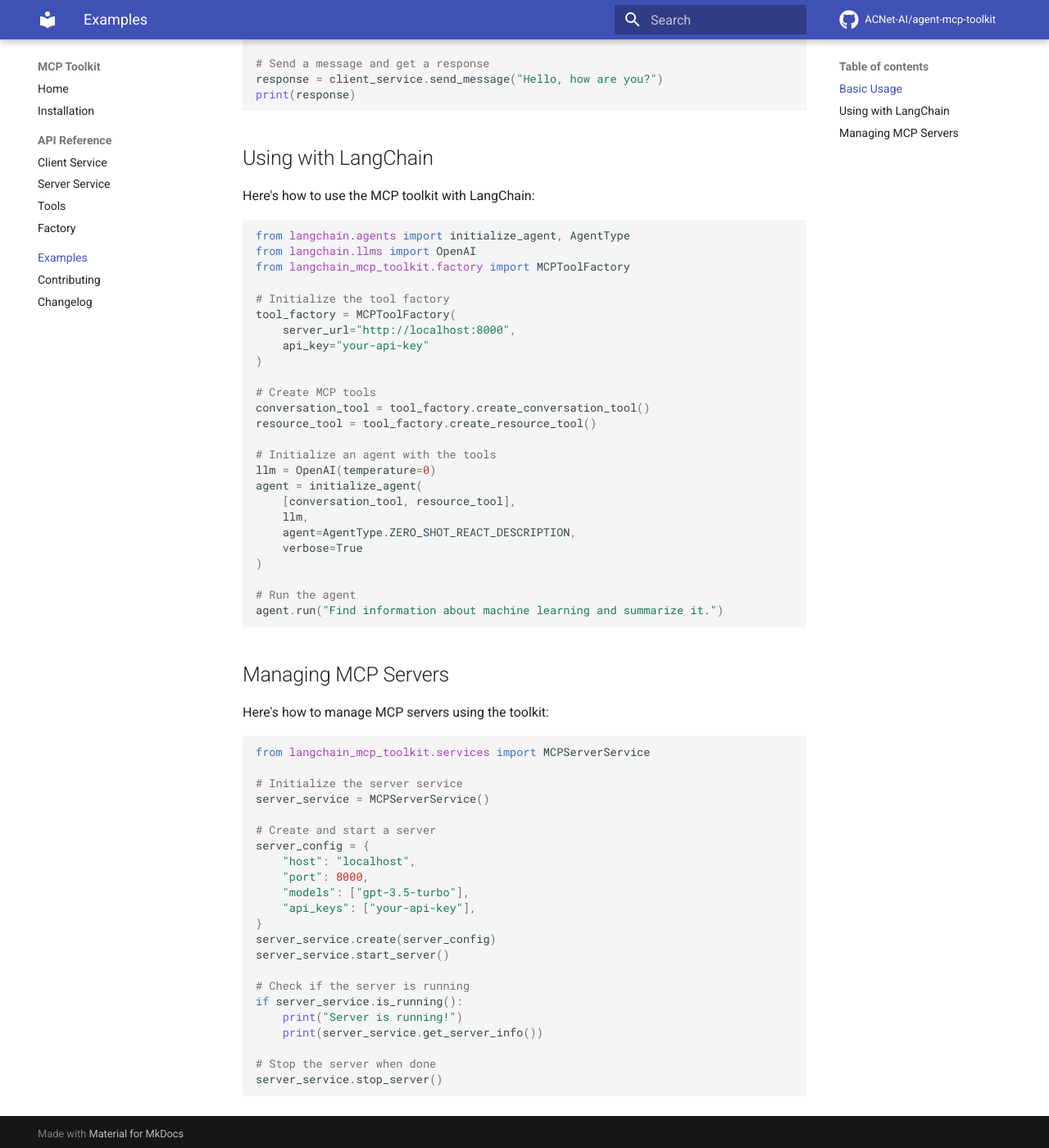
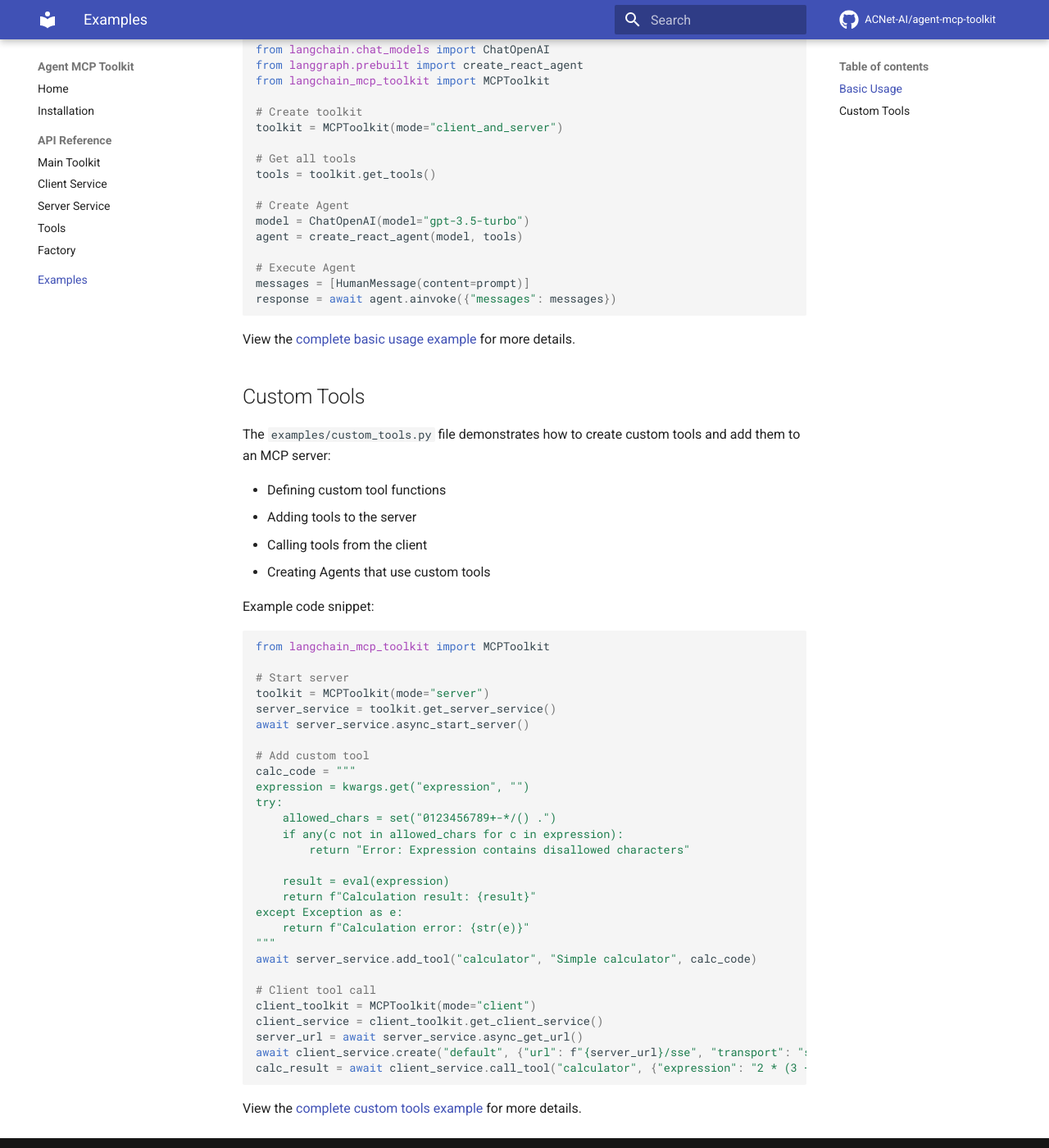
Before and after one commit to ACNet-AI/agent-mcp-toolkit, an MkDocs documentation site: the page built from docs/examples.md, in a window 1280 px wide and 1400 px high, scrolled down 507 px. Shown: the whole window at 82% size. Built offline with MkDocs 1.6.1 and Material for MkDocs 9.7.7, drawn with Linux system fonts in a browser that asks for light colours; comment, search, counter and statistics services are not loaded; some of the changed text lies outside the part shown.

Commit message:
Standardize documentation and naming

````diff
--- a/docs/examples.md
+++ b/docs/examples.md
@@ -1,86 +1,80 @@
 # Usage Examples
+
+This project contains complete example code located in the `examples` directory:
 
 ## Basic Usage
 
-Here's a basic example of using the MCP toolkit to connect to an MCP server and send a message:
+The `examples/basic_usage.py` file demonstrates the basic functionality of Agent MCP Toolkit, including:
+
+- Creating server and client tools
+- Initializing MCPToolkit in different modes
+- Integrating tools with LangChain and LangGraph
+- Creating and using Agents
+
+Example code snippet:
 
 ```python
-from langchain_mcp_toolkit.services import MCPClientService
+from langchain.chat_models import ChatOpenAI
+from langgraph.prebuilt import create_react_agent
+from langchain_mcp_toolkit import MCPToolkit
 
-# Initialize the client service
-client_service = MCPClientService()
+# Create toolkit
+toolkit = MCPToolkit(mode="client_and_server")
 
-# Create a client and connect to the server
-client_service.create(
-    server_url="http://localhost:8000",
-    api_key="your-api-key"
-)
+# Get all tools
+tools = toolkit.get_tools()
 
-# Start a new conversation
-conversation_id = client_service.start_conversation()
+# Create Agent
+model = ChatOpenAI(model="gpt-3.5-turbo")
+agent = create_react_agent(model, tools)
 
-# Send a message and get a response
-response = client_service.send_message("Hello, how are you?")
-print(response)
+# Execute Agent
+messages = [HumanMessage(content=prompt)]
+response = await agent.ainvoke({"messages": messages})
 ```
 
-## Using with LangChain
+View the [complete basic usage example](https://github.com/ACNet-AI/agent-mcp-toolkit/blob/main/examples/basic_usage.py) for more details.
 
-Here's how to use the MCP toolkit with LangChain:
+## Custom Tools
+
+The `examples/custom_tools.py` file demonstrates how to create custom tools and add them to an MCP server:
+
+- Defining custom tool functions
+- Adding tools to the server
+- Calling tools from the client
+- Creating Agents that use custom tools
+
+Example code snippet:
 
 ```python
-from langchain.agents import initialize_agent, AgentType
-from langchain.llms import OpenAI
-from langchain_mcp_toolkit.factory import MCPToolFactory
+from langchain_mcp_toolkit import MCPToolkit
 
-# Initialize the tool factory
-tool_factory = MCPToolFactory(
-    server_url="http://localhost:8000",
-    api_key="your-api-key"
-)
+# Start server
+toolkit = MCPToolkit(mode="server")
+server_service = toolkit.get_server_service()
+await server_service.async_start_server()
 
-# Create MCP tools
-conversation_tool = tool_factory.create_conversation_tool()
-resource_tool = tool_factory.create_resource_tool()
+# Add custom tool
+calc_code = """
+expression = kwargs.get("expression", "")
+try:
+    allowed_chars = set("0123456789+-*/() .")
+    if any(c not in allowed_chars for c in expression):
+        return "Error: Expression contains disallowed characters"
 
-# Initialize an agent with the tools
-llm = OpenAI(temperature=0)
-agent = initialize_agent(
-    [conversation_tool, resource_tool],
-    llm,
-    agent=AgentType.ZERO_SHOT_REACT_DESCRIPTION,
-    verbose=True
-)
+    result = eval(expression)
+    return f"Calculation result: {result}"
+except Exception as e:
+    return f"Calculation error: {str(e)}"
+"""
+await server_service.add_tool("calculator", "Simple calculator", calc_code)
 
-# Run the agent
-agent.run("Find information about machine learning and summarize it.")
+# Client tool call
+client_toolkit = MCPToolkit(mode="client")
+client_service = client_toolkit.get_client_service()
+server_url = await server_service.async_get_url()
+await client_service.create("default", {"url": f"{server_url}/sse", "transport": "sse"})
+calc_result = await client_service.call_tool("calculator", {"expression": "2 * (3 + 4) - 5"})
 ```
 
-## Managing MCP Servers
-
-Here's how to manage MCP servers using the toolkit:
-
-```python
-from langchain_mcp_toolkit.services import MCPServerService
-
-# Initialize the server service
-server_service = MCPServerService()
-
-# Create and start a server
-server_config = {
-    "host": "localhost",
-    "port": 8000,
-    "models": ["gpt-3.5-turbo"],
-    "api_keys": ["your-api-key"],
-}
-server_service.create(server_config)
-server_service.start_server()
-
-# Check if the server is running
-if server_service.is_running():
-    print("Server is running!")
-    print(server_service.get_server_info())
-
-# Stop the server when done
-server_service.stop_server()
-```
+View the [complete custom tools example](https://github.com/ACNet-AI/agent-mcp-toolkit/blob/main/examples/custom_tools.py) for more details.
--- a/mkdocs.yml
+++ b/mkdocs.yml
@@ -1,5 +1,5 @@
-site_name: MCP Toolkit
-site_description: LangChain MCP Toolkit Documentation
+site_name: Agent MCP Toolkit
+site_description: Agent MCP Toolkit Documentation
 repo_url: https://github.com/ACNet-AI/agent-mcp-toolkit
 repo_name: ACNet-AI/agent-mcp-toolkit
 
@@ -44,10 +44,9 @@ nav:
   - Home: index.md
   - Installation: installation.md
   - API Reference:
+    - Main Toolkit: api/toolkit.md
     - Client Service: api/client_service.md
     - Server Service: api/server_service.md
     - Tools: api/tools.md
     - Factory: api/factory.md
   - Examples: examples.md
-  - Contributing: contributing.md
-  - Changelog: changelog.md
````
Also changed, not shown: docs/api/toolkit.md (added, +19 -0 lines), docs/changelog.md (deleted, +0 -3 lines), docs/contributing.md (deleted, +0 -3 lines), docs/index.md (+6 -5 lines), docs/installation.md (+9 -6 lines).
